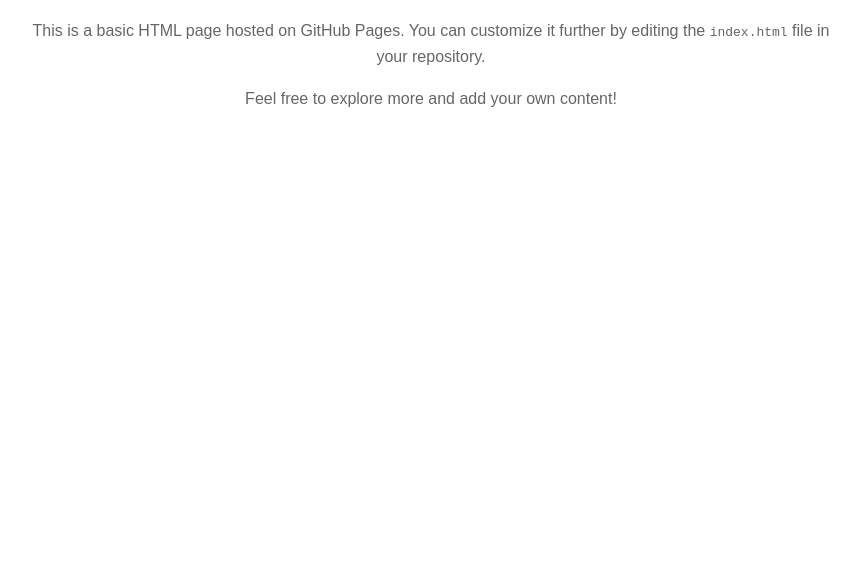
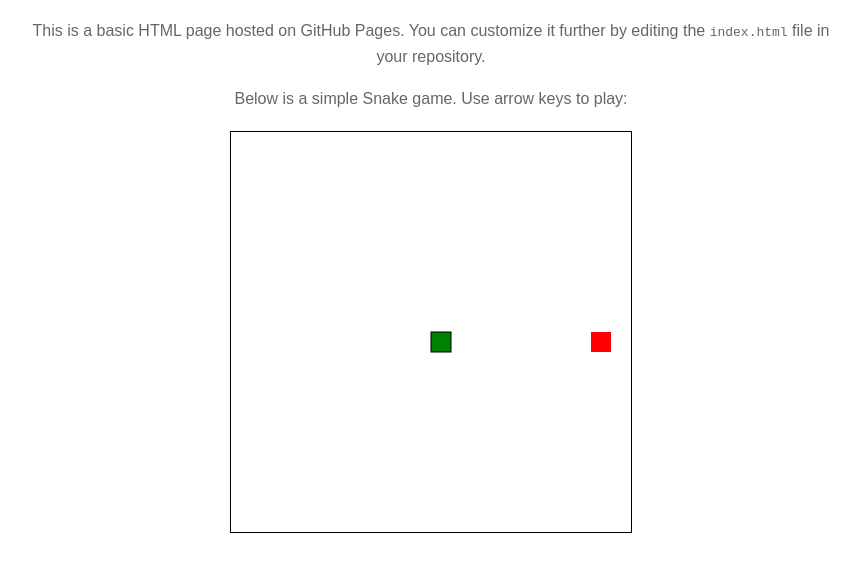
Before and after one commit to jamhaze/jamhaze.github.io, a plain HTML site: page docs/index.html in a window 1280 px wide. Shown: the part 90-662 px from the top of the page, without its empty margins (209-1069 px from the left). Drawn offline with Linux system fonts and the light colour scheme.

Commit message:
Update index.html with snake game

```diff
--- a/docs/index.html
+++ b/docs/index.html
@@ -23,6 +23,11 @@
             color: #666;
             line-height: 1.6;
         }
+        canvas {
+            border: 1px solid #000;
+            display: block;
+            margin: 20px auto;
+        }
     </style>
 </head>
 <body>
@@ -30,8 +35,98 @@
 <div class="container">
     <h1>Welcome to My GitHub Pages Site</h1>
     <p>This is a basic HTML page hosted on GitHub Pages. You can customize it further by editing the <code>index.html</code> file in your repository.</p>
-    <p>Feel free to explore more and add your own content!</p>
+    <p>Below is a simple Snake game. Use arrow keys to play:</p>
+    <canvas id="snakeCanvas" width="400" height="400"></canvas>
 </div>
+
+<script>
+    // Snake game logic
+    // You can replace this with your own JavaScript code for the game
+    const canvas = document.getElementById("snakeCanvas");
+    const ctx = canvas.getContext("2d");
+
+    const box = 20;
+
+    let snake = [];
+    snake[0] = {x: 10 * box, y: 10 * box};
+
+    let food = {
+        x: Math.floor(Math.random() * 20) * box,
+        y: Math.floor(Math.random() * 20) * box
+    };
+
+    let d;
+
+    document.addEventListener("keydown", direction);
+
+    function direction(event) {
+        if (event.keyCode === 37 && d !== "RIGHT") {
+            d = "LEFT";
+        } else if (event.keyCode === 38 && d !== "DOWN") {
+            d = "UP";
+        } else if (event.keyCode === 39 && d !== "LEFT") {
+            d = "RIGHT";
+        } else if (event.keyCode === 40 && d !== "UP") {
+            d = "DOWN";
+        }
+    }
+
+    function draw() {
+        ctx.clearRect(0, 0, canvas.width, canvas.height);
+
+        for (let i = 0; i < snake.length; i++) {
+            ctx.fillStyle = (i === 0) ? "green" : "white";
+            ctx.fillRect(snake[i].x, snake[i].y, box, box);
+
+            ctx.strokeStyle = "black";
+            ctx.strokeRect(snake[i].x, snake[i].y, box, box);
+        }
+
+        ctx.fillStyle = "red";
+        ctx.fillRect(food.x, food.y, box, box);
+
+        let snakeX = snake[0].x;
+        let snakeY = snake[0].y;
+
+        if (d === "LEFT") snakeX -= box;
+        if (d === "UP") snakeY -= box;
+        if (d === "RIGHT") snakeX += box;
+        if (d === "DOWN") snakeY += box;
+
+        if (snakeX === food.x && snakeY === food.y) {
+            food = {
+                x: Math.floor(Math.random() * 20) * box,
+                y: Math.floor(Math.random() * 20) * box
+            };
+        } else {
+            snake.pop();
+        }
+
+        let newHead = {
+            x: snakeX,
+            y: snakeY
+        };
+
+        if (snakeX < 0 || snakeX >= canvas.width || snakeY < 0 || snakeY >= canvas.height || collision(newHead, snake)) {
+            clearInterval(game);
+            alert("Game over!");
+            location.reload();
+        }
+
+        snake.unshift(newHead);
+    }
+
+    function collision(head, array) {
+        for (let i = 0; i < array.length; i++) {
+            if (head.x === array[i].x && head.y === array[i].y) {
+                return true;
+            }
+        }
+        return false;
+    }
+
+    let game = setInterval(draw, 100);
+</script>
 
 </body>
 </html>
```
